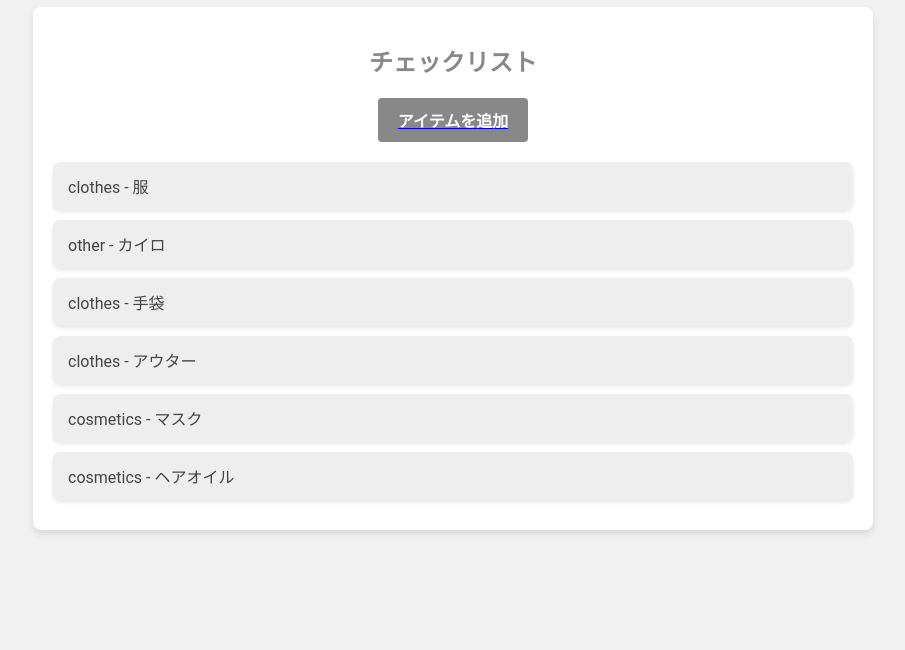
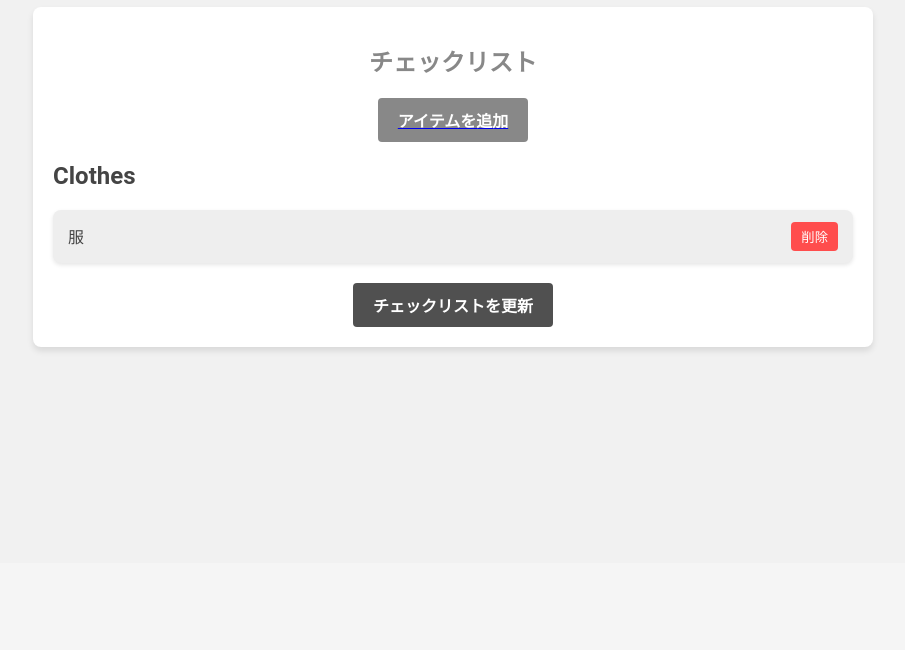
Before and after one commit to yamashita3303/NoteTrip, a Django app: page /checklist/1/ in a window 1280 px wide. Shown: the part 237-887 px from the top of the page, without its empty margins (187-1092 px from the left). After the commit the page ends 589 px from the top, so only its background shows below. Run offline with Django 4.2, Linux system fonts and the light colour scheme; data comes from the database, SQL or seed files in the repository; both versions use the stored data as it was after the commit.

Commit message:
チェックリストのカテゴリ別表示、削除

```diff
--- a/app/forms.py
+++ b/app/forms.py
@@ -81,4 +81,8 @@ class Scheduleform(forms.ModelForm):
 class ChecklistForm(forms.ModelForm):
     class Meta:
         model = Checklist
-        fields = ['name', 'category', 'situation']
+        fields = ['name', 'category']
+        labels = {
+            'name' : '名前',
+            'category' : 'カテゴリ',
+        }
--- a/app/models.py
+++ b/app/models.py
@@ -159,7 +159,11 @@ class Checklist(models.Model):
 
     name = models.CharField(max_length=30)
     category = models.CharField(max_length=30, choices=CATEGORY_CHOICES)
-    situation = models.BooleanField(default=False)
+    situation = models.BooleanField(default=False) # チェック状態
 
     def __str__(self):
         return self.name
+
+    def category_display(self):
+        # カテゴリコードを日本語のカテゴリ名に変換
+        return dict(self.CATEGORY_CHOICES).get(self.category, self.category)
--- a/app/templates/app/checklist.html
+++ b/app/templates/app/checklist.html
@@ -7,14 +7,34 @@
     <a href="{% url 'add_item' plan.id %}">
         <button class="add-item-button">アイテムを追加</button>
     </a>
-    <ul>
-        {% for item in items %}
-        <li>
-            <input type="checkbox" {% if item.situation %}checked{% endif %}>
-            <span>{{ item.category }} - {{ item.name }}</span>
-        </li>
+
+    <!-- フォームを追加 -->
+    <form method="POST">
+        {% csrf_token %}
+        {% for category, items in items_by_category.items %}
+        <h2>{{ category|capfirst }}</h2> <!-- カテゴリ名を1回だけ表示 -->
+        <ul style="list-style: none; padding-left: 0;"> <!-- マーカーを消すスタイル -->
+            {% for item in items %}
+            <li>
+                <label>
+                    <!-- チェックボックスを生成 -->
+                    <input
+                        type="checkbox"
+                        name="item_{{ item.id }}"
+                        {% if item.situation %}checked{% endif %}>
+                    {{ item.name }}
+                </label>
+
+                <!-- 削除ボタンを右寄せにするフォーム -->
+                <form action="{% url 'delete_item' plan.id item.id %}" method="GET" class="delete-item-form">
+                    <button type="submit" class="delete-item-button">削除</button>
+                </form>
+            </li>
+            {% endfor %}
+        </ul>
         {% endfor %}
-    </ul>
+        <button type="submit" class="update-checklist-button">チェックリストを更新</button>
+    </form>
 </div>
 
 <style>
@@ -22,23 +42,23 @@
         font-family: 'Roboto', sans-serif;
         margin: 0;
         padding: 0;
-        background-color: #f1f1f1; /* 優しい背景色 */
-        color: #444444; /* 落ち着いた文字色 */
+        background-color: #f1f1f1;
+        color: #444444;
     }
 
     .checklist {
         margin: 120px auto;
         padding: 20px;
-        max-width: 800px; /* 幅を少し狭める */
-        background-color: #ffffff; /* 白背景 */
+        max-width: 800px;
+        background-color: #ffffff;
         border-radius: 8px;
-        box-shadow: 0 4px 6px rgba(0, 0, 0, 0.1); /* 軽い影 */
+        box-shadow: 0 4px 6px rgba(0, 0, 0, 0.1);
     }
 
     .checklist h1 {
         font-size: 24px;
         font-weight: bold;
-        color: #888888; /* グレーで統一 */
+        color: #888888;
         text-align: center;
         margin-bottom: 20px;
     }
@@ -49,49 +69,101 @@
         margin: 0;
     }
 
+    ul {
+        list-style: none; /* デフォルトのリストマーカーを無効化 */
+        padding-left: 0; /* 左の余白を削除 */
+    }
+
+    li {
+        margin-bottom: 10px; /* リスト項目の間隔を調整 */
+    }
+
     ul li {
         display: flex;
-        align-items: center; /* チェックボックスとテキストを縦方向で揃える */
-        background-color: #eeeeee; /* 明るいグレー */
+        align-items: center;
+        background-color: #eeeeee;
         margin: 10px 0;
-        padding: 12px 15px; /* コンテンツの余白を調整 */
+        padding: 12px 15px;
         border-radius: 8px;
-        box-shadow: 0 2px 4px rgba(0, 0, 0, 0.1); /* 軽い影 */
+        box-shadow: 0 2px 4px rgba(0, 0, 0, 0.1);
+        justify-content: space-between;
+    }
+
+    ul li label {
+        display: flex;
+        align-items: center;
+        gap: 10px;
     }
 
     ul li input[type="checkbox"] {
-        margin-right: 10px; /* チェックボックスとテキスト間のスペース */
         cursor: pointer;
         width: 18px;
         height: 18px;
     }
 
     ul li:hover {
-        background-color: #dddddd; /* ホバー時の少し濃い背景色 */
+        background-color: #dddddd;
     }
 
     ul li span {
         font-size: 16px;
-        color: #444444; /* 中間グレー */
+        color: #444444;
     }
 
     .add-item-button {
         display: block;
-        margin: 0 auto 20px auto; /* ボタンを中央揃え、下に余白を追加 */
+        margin: 0 auto 20px auto;
         padding: 10px 20px;
         font-size: 16px;
         font-weight: bold;
-        color: #ffffff; /* 白文字 */
-        background-color: #888888; /* 落ち着いたグレー */
+        color: #ffffff;
+        background-color: #888888;
         border: none;
         border-radius: 4px;
         cursor: pointer;
         transition: background-color 0.3s;
-        text-decoration: none; /* 下線を消す */
+        text-decoration: none;
     }
 
     .add-item-button:hover {
-        background-color: #777777; /* 濃いめのグレー */
+        background-color: #777777;
     }
+
+    .update-checklist-button {
+        display: block;
+        margin: 20px auto 0;
+        padding: 10px 20px;
+        font-size: 16px;
+        font-weight: bold;
+        color: #ffffff;
+        background-color: #505050;
+        border: none;
+        border-radius: 4px;
+        cursor: pointer;
+        transition: background-color 0.3s;
+    }
+
+    .update-checklist-button:hover {
+        background-color: #404040;
+    }
+
+    .delete-item-form {
+        margin: 0;
+        text-align: right;
+    }
+
+    .delete-item-button {
+        padding: 5px 10px;
+        background-color: #ff4d4d;
+        color: white;
+        border: none;
+        border-radius: 4px;
+        cursor: pointer;
+    }
+
+    .delete-item-button:hover {
+        background-color: #ff1a1a;
+    }
+
 </style>
 {% endblock %}
--- a/app/urls.py
+++ b/app/urls.py
@@ -39,6 +39,7 @@ urlpatterns = [
     path('schedule/edit/<int:plan_id>/<int:schedule_id>/', schedule_edit, name='schedule_edit'),
     path('schedule/delete/<int:plan_id>/<int:schedule_id>/', schedule_delete, name='schedule_delete'),
     path('checklist/<int:plan_id>/', checklist_view, name='checklist'),
-    path('checklist/<int:plan_id>/add/', add_item_view, name='add_item'),
+    path('checklist/<int:plan_id>/add/', add_item_view, name='add_item'),# チェックリスト追加用URL
+    path('checklist/<int:plan_id>/delete/<int:item_id>/', views.delete_item_view, name='delete_item'),  # チェックリスト削除用URL
     path('get-events/', get_events, name='get-events'),
 ] + static(settings.MEDIA_URL, document_root=settings.MEDIA_ROOT)
--- a/app/views.py
+++ b/app/views.py
@@ -18,6 +18,11 @@ from django.db.models import Q
 from django.conf import settings
 from django.http import JsonResponse
 from django.contrib.auth.decorators import login_required
+from django.shortcuts import get_object_or_404, redirect
+from django.http import HttpResponseForbidden
+from .models import Checklist
+from django.template.defaultfilters import capfirst
+
 
 # ホームビュー
 @login_required
@@ -605,18 +610,36 @@ def schedule_delete(request, plan_id, schedule_id):
         return redirect('schedule', plan_id=plan_id)  # インデックスページにリダイレクト
     return render(request, 'app/schedule_delete.html', {'plan': plan, 'schedule': schedule})
 
-
+# チェックリストビュー
 def checklist_view(request, plan_id):
     plan = get_object_or_404(Plan, id=plan_id)
-    items = Checklist.objects.all()
+
+    if request.method == 'POST':
+        # チェックリストのアイテムを更新
+        for item_id, checked in request.POST.items():
+            if item_id.startswith('item_'):  # item_ で始まるフォームフィールドを対象にする
+                item_id = item_id.split('_')[1]  # item_id を取得
+                item = get_object_or_404(Checklist, id=item_id, plan=plan)
+                item.situation = checked == 'on'  # チェックボックスがオンならTrueに
+                item.save()
+
+        return redirect('checklist', plan_id=plan_id)  # 更新後にリダイレクト
+
+    # GETリクエスト時はアイテムをそのまま表示
+    items_by_category = {}
+    for item in Checklist.objects.filter(plan=plan):
+        if item.category not in items_by_category:
+            items_by_category[item.category] = []
+        items_by_category[item.category].append(item)
 
     context = {
         'plan': plan,
-        'items': items
+        'items_by_category': items_by_category
     }
-
     return render(request, 'app/checklist.html', context)
 
+
+# チェックリスト追加
 def add_item_view(request, plan_id):
     plan = get_object_or_404(Plan, id=plan_id)
     if request.method == 'POST':
@@ -630,8 +653,24 @@ def add_item_view(request, plan_id):
         form = ChecklistForm()
     return render(request, 'app/add_item.html', {'plan': plan, 'form': form})
 
+# チェックリスト削除
+def delete_item_view(request, plan_id, item_id):
+    # plan_id と item_id で対象アイテムを取得
+    plan = get_object_or_404(Plan, id=plan_id)
+    item = get_object_or_404(Checklist, id=item_id, plan=plan)
+
+    # POSTリクエストで削除を行う
+    if request.method == 'POST':
+        item.delete()  # アイテムを削除
+        return redirect('checklist', plan_id=plan_id)  # チェックリストページにリダイレクト
+
+    # GETリクエストの場合、削除確認ページなどを表示することも可能
+    return render(request, 'app/checklist_delete.html', {'plan': plan, 'item': item})
+
+
 def top(request):
     return render(request, 'app/top.html')
+
 
 class LogoutView(View):
 
```
Also changed, not shown: app/templates/app/add_item.html (+79 -0 lines), app/templates/app/checklist_delete.html (added, +76 -0 lines), db.sqlite3.
